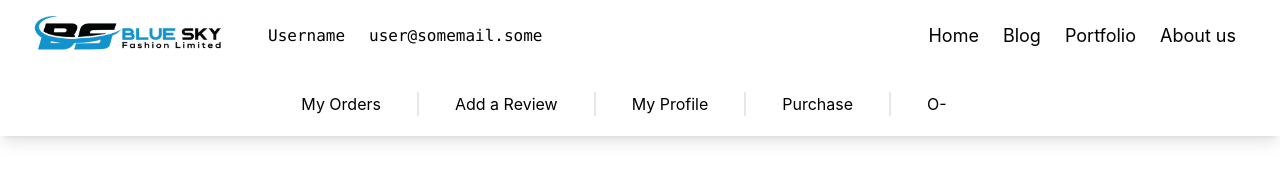
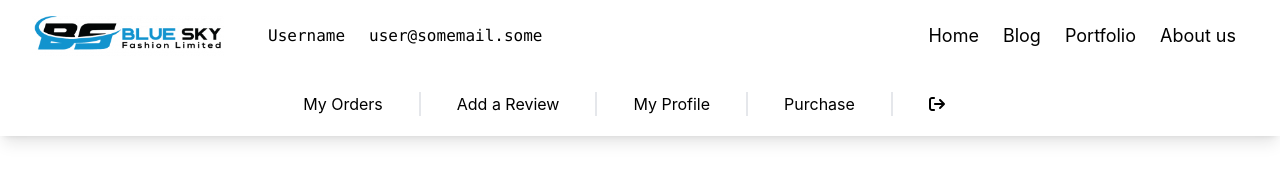
Before and after one commit to ijTuhin/manufacturer-site-ui, a React (Create React App) app: page / in a window 1280 px wide. Shown: the top 182 px of the page. Built offline with nearby package versions, Linux system fonts and the light colour scheme; what tw-elements would draw is missing.

Commit message:
logOut icon added

```diff
--- a/package.json
+++ b/package.json
@@ -3,6 +3,9 @@
   "version": "0.1.0",
   "private": true,
   "dependencies": {
+    "@fortawesome/fontawesome-svg-core": "^6.1.1",
+    "@fortawesome/free-solid-svg-icons": "^6.1.1",
+    "@fortawesome/react-fontawesome": "^0.1.18",
     "@testing-library/jest-dom": "^5.16.4",
     "@testing-library/react": "^13.2.0",
     "@testing-library/user-event": "^13.5.0",
--- a/src/routes/Common/Header/Header.js
+++ b/src/routes/Common/Header/Header.js
@@ -1,6 +1,8 @@
 import React from 'react';
 import { logo } from '../../../index';
 import './Header.css';
+import { faCoffee, faSignOut } from '@fortawesome/free-solid-svg-icons'
+import { FontAwesomeIcon } from '@fortawesome/react-fontawesome';
 
 const Header = () => {
     return (
@@ -36,9 +38,7 @@ const Header = () => {
                         <p className='mx-7 px-2 bar'>Purchase</p>
                         <span className="border-r-2"></span>
                     </div>
-
-
-                    <p className='px-9'>O-</p>
+                    <p className='px-9 hover:text-red-500 transition duration-150 ease-in-out' data-bs-toggle="tooltip" title="LogOut"><FontAwesomeIcon icon={faSignOut}></FontAwesomeIcon></p>
                 </div>
             </div>
 
```
Also changed, not shown: 1 other file (tests, documents, lock files or other folders).
